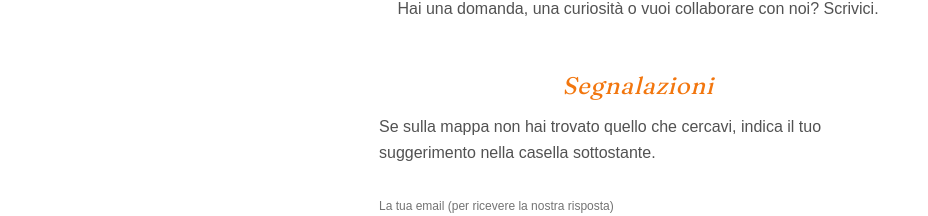
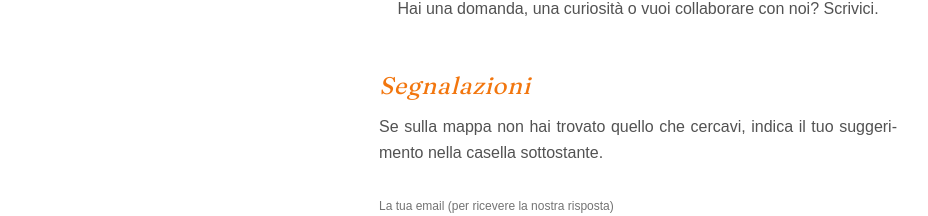
Before and after one commit to lorenzombarbaro/Tuffo-in-Monferrato, a Next.js app: page /contatti in a window 1280 px wide. Shown: the part 249-465 px from the top of the page, without its empty margins (2-930 px from the left). Built offline with nearby package versions, Linux system fonts and the light colour scheme; no server answers.

Commit message:
Allinea a sinistra sottotitolo Segnalazioni, giustifica paragrafo

```diff
--- a/src/app/contatti/page.js
+++ b/src/app/contatti/page.js
@@ -24,10 +24,10 @@ export default function Contatti() {
           Hai una domanda, una curiosità o vuoi collaborare con noi? Scrivici.
         </p>
 
-        <h2 className="font-hero italic text-2xl mt-12 mb-3 text-center" style={{ color: '#F2760E' }}>
+        <h2 className="font-hero italic text-2xl mt-12 mb-3 text-left" style={{ color: '#F2760E' }}>
           Segnalazioni
         </h2>
-        <p className="text-neutral-600 leading-relaxed text-left mb-8">
+        <p className="text-neutral-600 leading-relaxed text-justify [text-justify:inter-word] hyphens-auto mb-8">
           Se sulla mappa non hai trovato quello che cercavi, indica il tuo suggerimento nella casella sottostante.
         </p>
 
```
